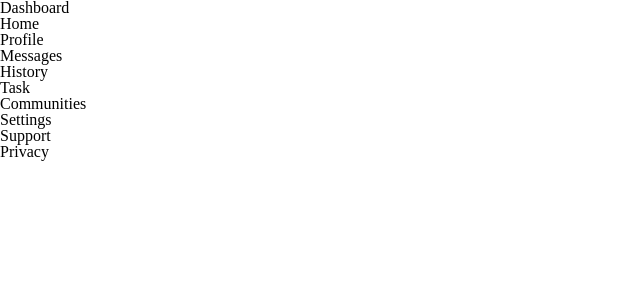
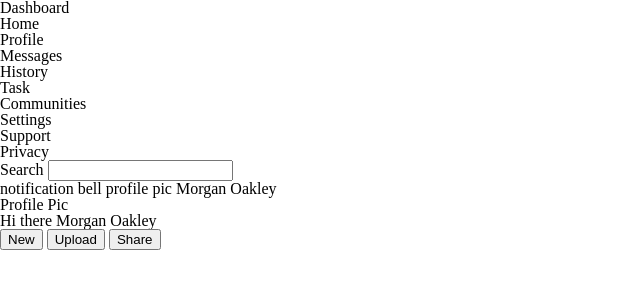
Before and after one commit to sereneThePity/project-admin-dashboard, a plain HTML site: page index.html in a window 1280 px wide. Shown: the whole page, without its empty margins (0-640 px from the left). Drawn offline with Linux system fonts and the light colour scheme.

Commit message:
Add header elements

```diff
--- a/index.html
+++ b/index.html
@@ -25,7 +25,33 @@
             </ul>
         </nav>
         <div class="main-container">
-            <header></header>
+            <header>
+                <div class="search-bar-and-profile">
+                    <div class="search-bar-div">
+                        <label for="saerch-bar">Search</label>
+                        <input type="search" id="saerch-bar" name="search">
+                    </div>
+                    <div class="profile">
+                        <span>notification bell</span>
+                        <span>profile pic</span>
+                        <span>Morgan Oakley</span>
+                    </div>
+                </div>
+                <div class="greeting-and-buttons">
+                    <div class="greeting">
+                        <span>Profile Pic</span>
+                        <div class="greetin-referred">
+                            <span>Hi there</span>
+                            <span>Morgan Oakley</span>
+                        </div>
+                    </div>
+                    <div class="buttons">
+                        <button>New</button>
+                        <button>Upload</button>
+                        <button>Share</button>
+                    </div>
+                </div>
+            </header>
             <div class="content">
                 <div class="project-cards"></div>
                 <div class="announcement-and-trending">
```
